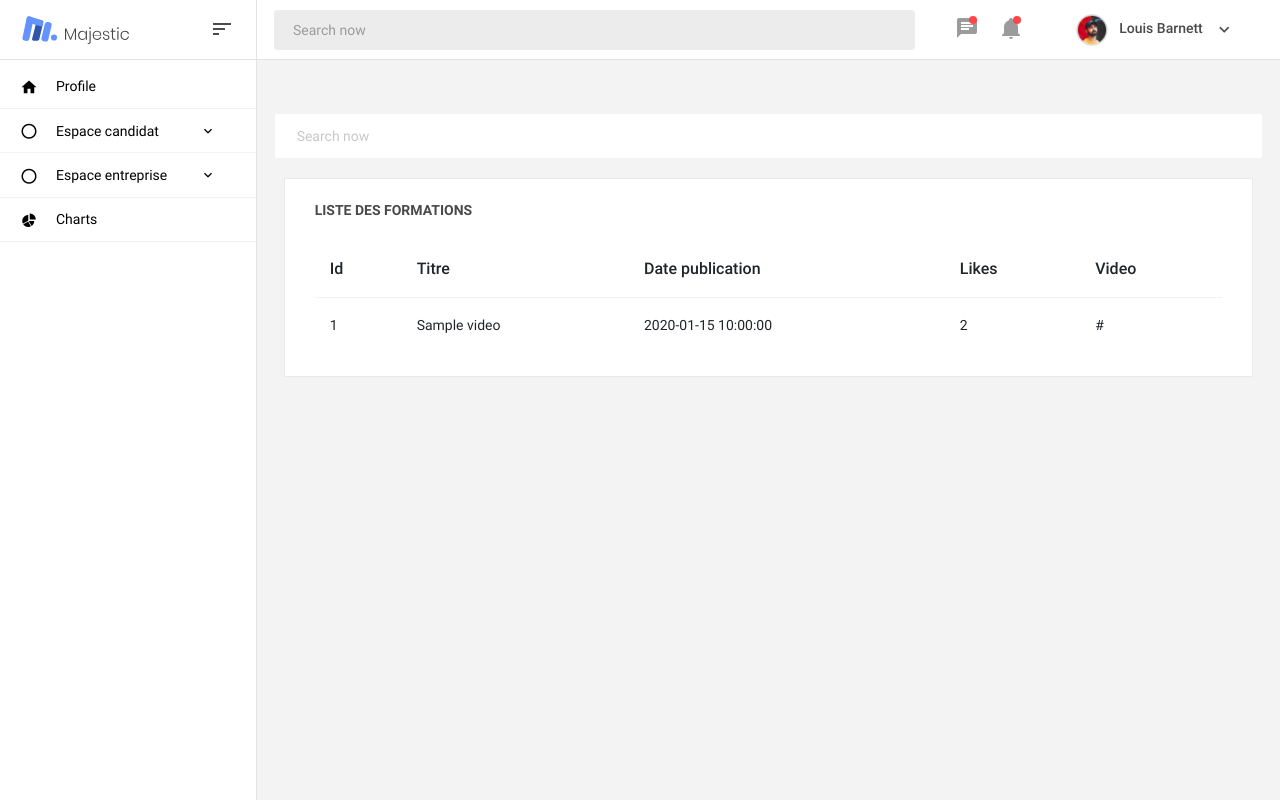
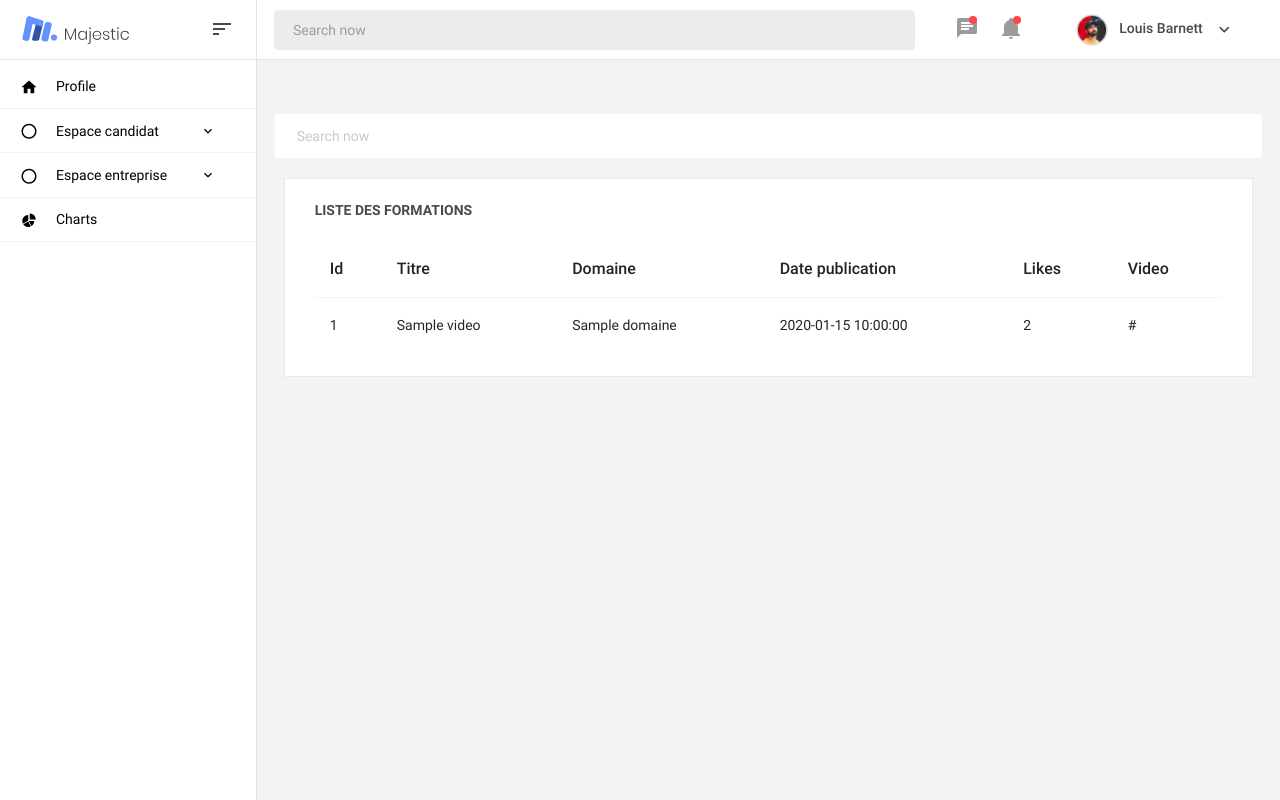
Before and after one commit to Bouadila/PIDev, a Symfony app: template ProjPiDev/templates/video/list_videos_back.html.twig in a window 1280 px wide. Run offline with Twig, Linux system fonts and the light colour scheme; the template is opened without the code that fills it: most values are stand-ins (such as "Sample title", 1, 10 or a date in 2020); some libraries are stand-ins or nearby versions.

Commit message:
search but better

```diff
--- a/ProjPiDev/src/Controller/VideoController.php
+++ b/ProjPiDev/src/Controller/VideoController.php
@@ -296,7 +296,7 @@ class VideoController extends AbstractController
         foreach ($video as $v)
         {
             array_push($data,array("id"=>$v->getId(),"title"=>$v->getTitle(),
-                "publishDate"=>$serializer->normalize($v->getPublishDate()),"votes"=>count($v->getLikes()),"url"=>$v->getUrl()));
+                "publishDate"=>$serializer->normalize($v->getPublishDate()),"votes"=>count($v->getLikes()),"url"=>$v->getUrl(),"domaine"=>$v->getDomaine()));
         }
 
 
--- a/ProjPiDev/templates/video/list_videos_back.html.twig
+++ b/ProjPiDev/templates/video/list_videos_back.html.twig
@@ -4,7 +4,7 @@
 
 {% block body %}
     <br>
-    <input id="search1" type="text" class="form-control" name="query" placeholder="Search now" aria-label="search" aria-describedby="search">
+    <input id="searchN1" type="text" class="form-control" name="query" placeholder="Search now" aria-label="search" aria-describedby="search">
     <br>
     <div class="col-lg-12 grid-margin stretch-card">
         <div class="card">
@@ -16,6 +16,7 @@
                         <tr>
                             <th>Id</th>
                             <th>Titre</th>
+                            <th>Domaine</th>
                             <th>Date publication</th>
                             <th>Likes</th>
                             <th>Video</th>
@@ -23,17 +24,17 @@
                         </thead>
                         <tbody id="all" >
                         {% for video in videos %}
-
                             <tr>
                                 <td>{{video.id}}</td>
                                 <td>{{video.title}}</td>
+                                <td>{{video.domaine}}</td>
                                 <td>{{video.publishDate|date('Y-m-d H:i:s') }}</td>
                                 <td>{{ video.likes | length}}</td>
                                 <td>{{video.url}}</td>
                             </tr>
                         {% endfor %}
                         </tbody>
-                        <tbody id="search1">
+                        <tbody id="searchN1">
                         </tbody>
                     </table>
                 </div>
@@ -44,15 +45,11 @@
 
 
     <script src="https://ajax.googleapis.com/ajax/libs/jquery/3.5.1/jquery.min.js"></script>
-    <!-- endinject -->
-    <!-- Plugin js for this page-->
-    <!-- End plugin js for this page-->
-    <!-- inject:js -->
 
 
     <script>
         $( document ).ready(function() {
-            $("#search1").keyup(function(e){
+            $("#searchN1").keyup(function(e){
                 /* La variable value va prendre la valeur insérer dans le champ de texte afin d’effectuer la recherche */
                 var value = $(this).val();
                 /* Ajax est lancé lors du remplissage du champ texte dont l’id est « search » pour faire la recherche */
@@ -70,13 +67,14 @@
                     /*Cette fonction permet de vider le contenu du tableau pour recevoir le nouveau contenu*/
                     success : function(retour){
                         if(retour){
-                            $('#t tbody#search1').empty();
+                            $('#t tbody#searchN1').empty();
                             $(retour).each( function(video, obj) {
                                 $('#t tbody#all').hide();
-                                $('#t tbody#search1').append(
+                                $('#t tbody#searchN1').append(
                                     '<tr>'+
                                     '<td>'+ obj.id +'</td>' +
                                     '<td>'+ obj.title +'</td>' +
+                                    '<td>'+ obj.domaine +'</td>' +
                                     '<td>'+ obj.publishDate +'</td>' +
                                     '<td>'+ obj.votes +'</td>' +
                                     '<td>'+ obj.url +'</td>' +
@@ -87,8 +85,8 @@
                         else
                         {
                             $('#t tbody#all').show();
-                            $('#t tbody#search1').empty();
-                            $('#t tbody#search1').fadeIn('fast');
+                            $('#t tbody#searchN1').empty();
+                            $('#t tbody#searchN1').fadeIn('fast');
                         }
                     },
                 });
```
Also changed, not shown: ProjPiDev/templates/demande_emploi/liste_demande_back.html.twig (+8 -0 lines).
